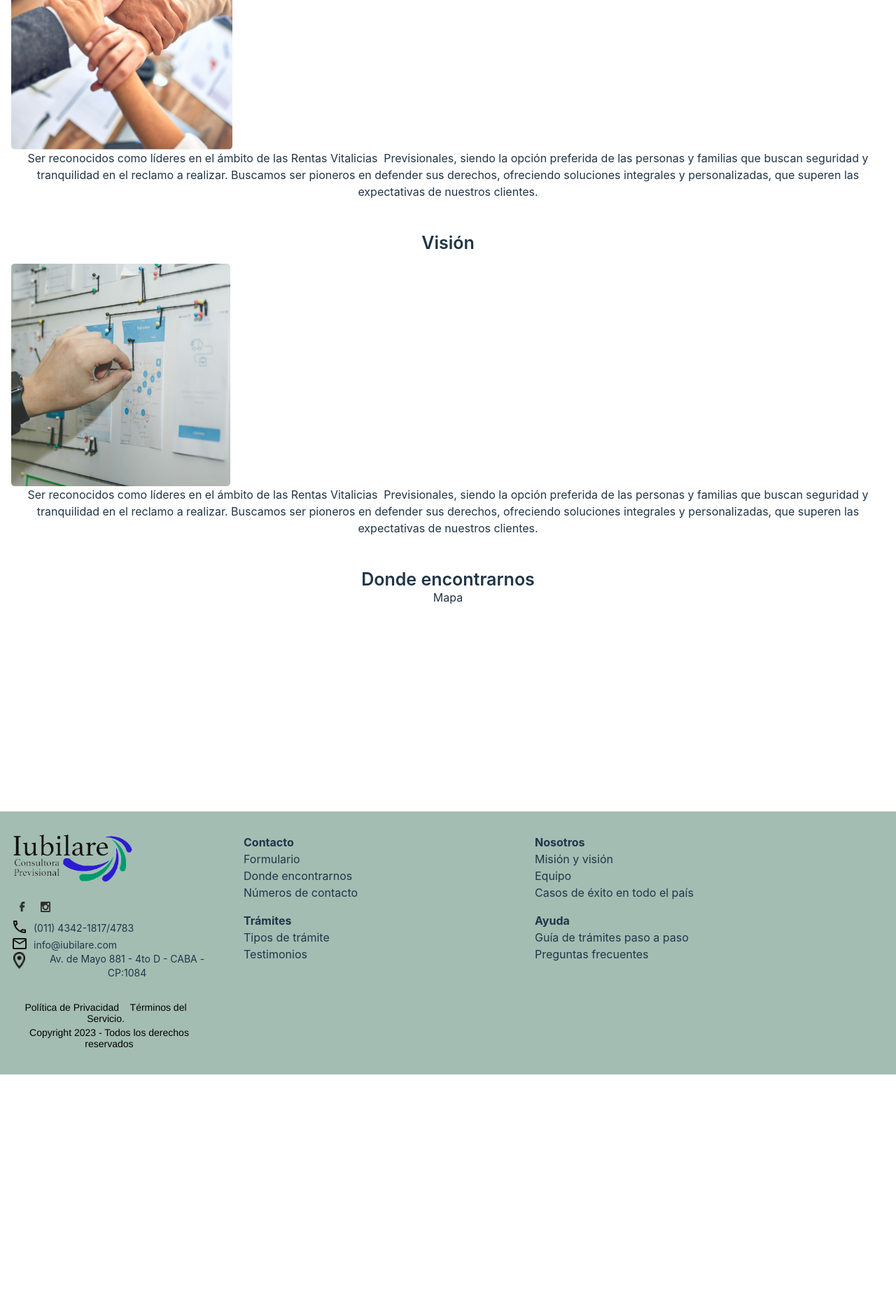
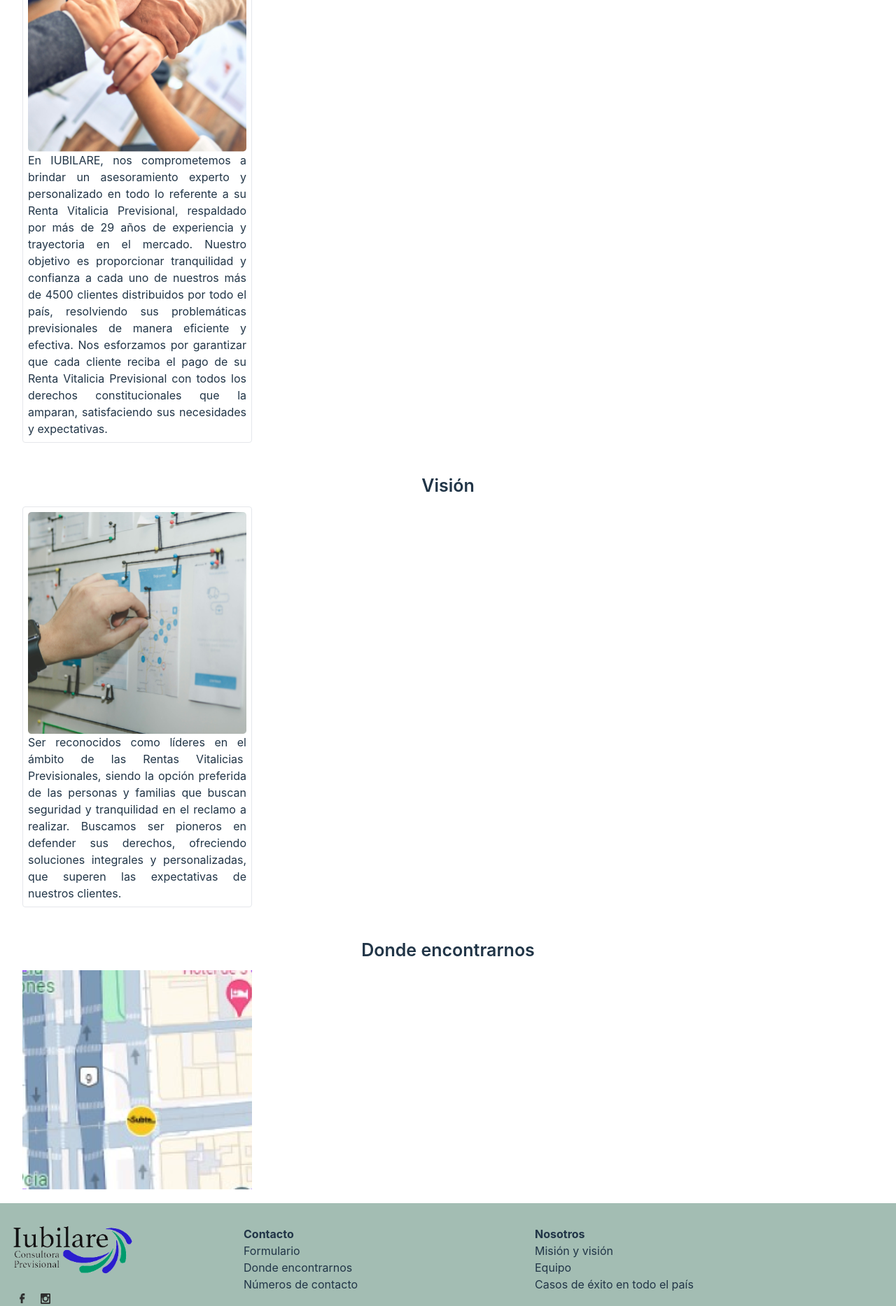
Before and after one commit to FooTalent/iubilare, a React (Vite) app: page /nosotros in a window 1280 px wide. Shown: the part 1955-3822 px from the top of the page at 70% size. Before the commit the page ends 3491 px from the top, so only its background shows below. Built offline with nearby package versions, Linux system fonts and the light colour scheme.

Commit message:
feature/ map nostros view

```diff
--- a/src/components/cardNosotros/CardInfo.tsx
+++ b/src/components/cardNosotros/CardInfo.tsx
@@ -7,9 +7,9 @@ interface CardInfoProps {
 
 const CardInfo: React.FC<CardInfoProps> = ({ info, url }) => {
   return (
-    <div>
+    <div className="w-[328px] border border-inherit rounded p-[7px]">
         <img src={url} alt="" />
-      <p>{info}</p>
+      <p className="text-justify">{info}</p>
     </div>
   );
 };
--- a/src/views/Nosotros.tsx
+++ b/src/views/Nosotros.tsx
@@ -92,18 +92,21 @@ export default function Nosotros () {
 
                 {/* Separador 48px */}
                 <div className="min-h-[48px]"></div>
-                <div>
+
+
+                <div className="px-[16px]">
                     <h1 className="font-semibold text-[25px]" >Misión</h1>
                     {/* Separador 15px */}
                     <div className="min-h-[15px]"></div>
                     <div>
-                        <CardInfo info={vision} url="./nosotros/mision.png"/>
+                        <CardInfo info={mision} url="./nosotros/mision.png"/>
                     </div>
                 </div>
 
                 {/* Separador 48px */}
                 <div className="min-h-[48px]"></div>
-                <div>
+
+                <div className="px-[16px]">
                     <h1 className="font-semibold text-[25px]" >Visión</h1>
                     {/* Separador 15px */}
                     <div className="min-h-[15px]"></div>
@@ -114,9 +117,16 @@ export default function Nosotros () {
 
                 {/* Separador 48px */}
                 <div className="min-h-[48px]"></div>
-                <div>
+
+                <div className="px-[16px]">
                     <h1 className="font-semibold text-[25px]" >Donde encontrarnos</h1>
-                    <div className="min-w-[328px] min-h-[318px]">Mapa</div>
+                        {/* Separador 15px */}
+                        <div className="min-h-[15px]"></div>
+                    <div className="min-w-[328px] min-h-[318px]">
+                        <img src="./nosotros/map.png" alt="" />
+                    </div>
+                    {/* Separador 15px */}
+                    <div className="min-h-[15px]"></div>
                 </div>
 
             </div>
```
Also changed, not shown: public/nosotros/map.png (added).
